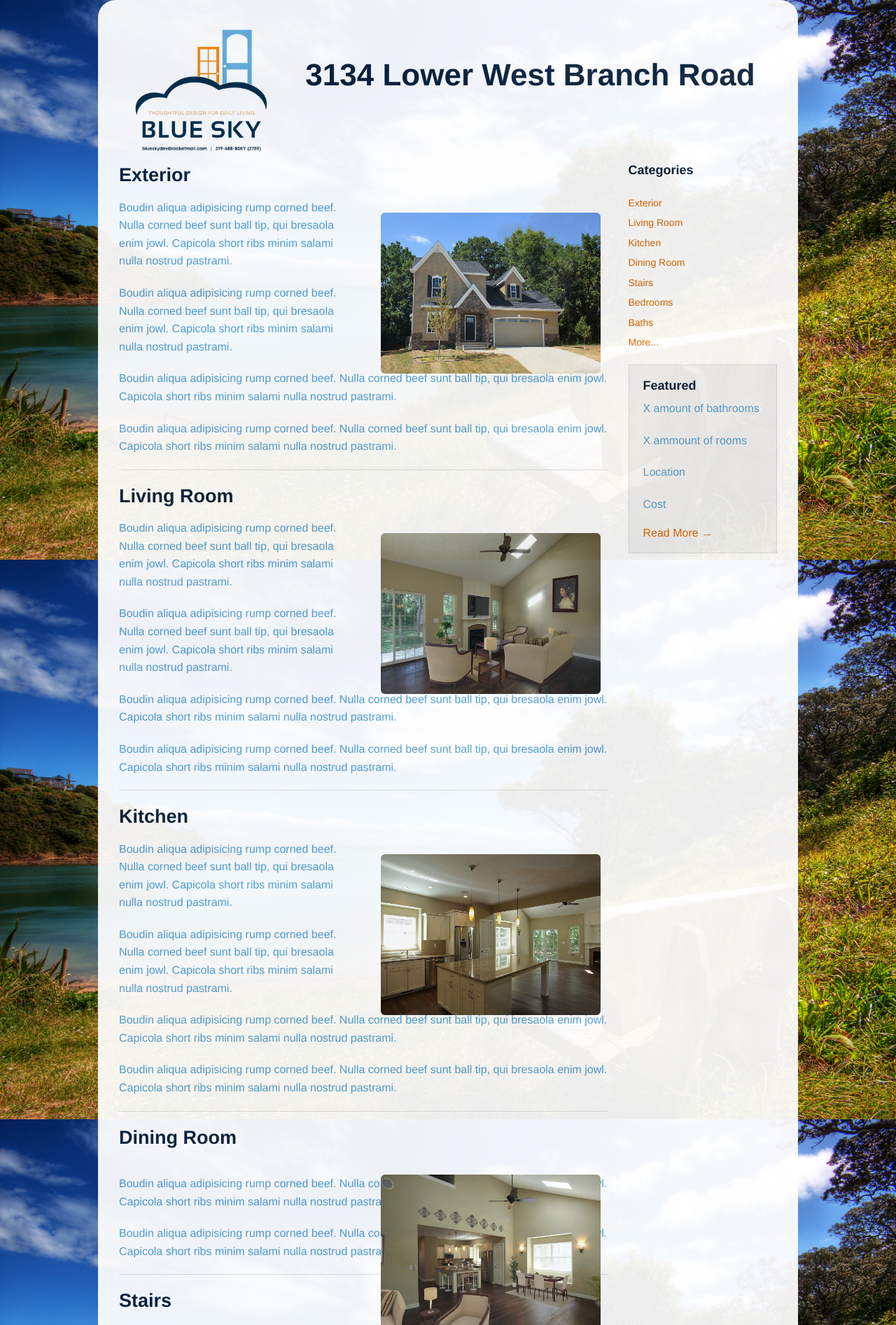
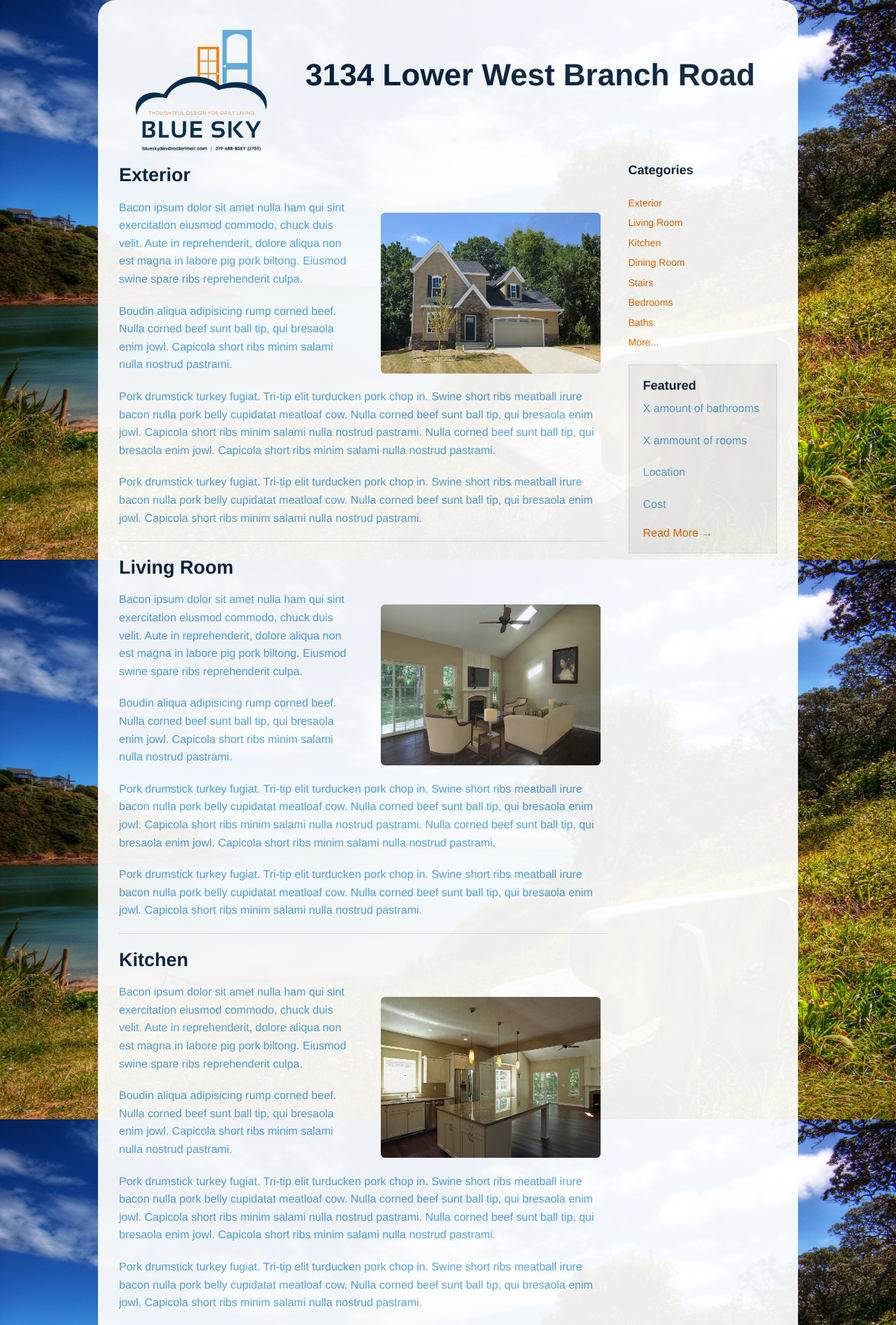
Before and after one commit to addahlbe/Blue-Sky-Dev, a Python web app: template realEstateApp/templates/home1.mako in a window 1280 px wide. Shown: the top 1894 px of the page at 70% size. Run offline with Mako, Linux system fonts and the light colour scheme; the template is opened without the code that fills it, so the values that code supplies are empty; some libraries are stand-ins or nearby versions.

Commit message:
fixed home1.mako

```diff
--- a/realEstateApp/templates/home1.mako
+++ b/realEstateApp/templates/home1.mako
@@ -178,7 +178,7 @@
 
         <div class="row">
           <div class="large-6 columns">
-            <p>Boudin aliqua adipisicing rump corned beef. Nulla corned beef sunt ball tip, qui bresaola enim jowl. Capicola short ribs minim salami nulla nostrud pastrami.</p>
+            <p>Bacon ipsum dolor sit amet nulla ham qui sint exercitation eiusmod commodo, chuck duis velit. Aute in reprehenderit, dolore aliqua non est magna in labore pig pork biltong. Eiusmod swine spare ribs reprehenderit culpa.</p>
             <p>Boudin aliqua adipisicing rump corned beef. Nulla corned beef sunt ball tip, qui bresaola enim jowl. Capicola short ribs minim salami nulla nostrud pastrami.</p>
 
           </div>
@@ -198,9 +198,9 @@
             </div>
           </div>
 
-          <p>Boudin aliqua adipisicing rump corned beef. Nulla corned beef sunt ball tip, qui bresaola enim jowl. Capicola short ribs minim salami nulla nostrud pastrami.</p>
+          <p>Pork drumstick turkey fugiat. Tri-tip elit turducken pork chop in. Swine short ribs meatball irure bacon nulla pork belly cupidatat meatloaf cow. Nulla corned beef sunt ball tip, qui bresaola enim jowl. Capicola short ribs minim salami nulla nostrud pastrami. Nulla corned beef sunt ball tip, qui bresaola enim jowl. Capicola short ribs minim salami nulla nostrud pastrami.</p>
 
-          <p>Boudin aliqua adipisicing rump corned beef. Nulla corned beef sunt ball tip, qui bresaola enim jowl. Capicola short ribs minim salami nulla nostrud pastrami.</p>
+          <p>Pork drumstick turkey fugiat. Tri-tip elit turducken pork chop in. Swine short ribs meatball irure bacon nulla pork belly cupidatat meatloaf cow. Nulla corned beef sunt ball tip, qui bresaola enim jowl. Capicola short ribs minim salami nulla nostrud pastrami.</p>
 
       </article>
 
@@ -212,7 +212,7 @@
 
         <div class="row">
           <div class="large-6 columns">
-            <p>Boudin aliqua adipisicing rump corned beef. Nulla corned beef sunt ball tip, qui bresaola enim jowl. Capicola short ribs minim salami nulla nostrud pastrami.</p>
+            <p>Bacon ipsum dolor sit amet nulla ham qui sint exercitation eiusmod commodo, chuck duis velit. Aute in reprehenderit, dolore aliqua non est magna in labore pig pork biltong. Eiusmod swine spare ribs reprehenderit culpa.</p>
             <p>Boudin aliqua adipisicing rump corned beef. Nulla corned beef sunt ball tip, qui bresaola enim jowl. Capicola short ribs minim salami nulla nostrud pastrami.</p>
 
           </div>
@@ -240,9 +240,9 @@
             </div>
           </div>
 
-          <p>Boudin aliqua adipisicing rump corned beef. Nulla corned beef sunt ball tip, qui bresaola enim jowl. Capicola short ribs minim salami nulla nostrud pastrami.</p>
+          <p>Pork drumstick turkey fugiat. Tri-tip elit turducken pork chop in. Swine short ribs meatball irure bacon nulla pork belly cupidatat meatloaf cow. Nulla corned beef sunt ball tip, qui bresaola enim jowl. Capicola short ribs minim salami nulla nostrud pastrami. Nulla corned beef sunt ball tip, qui bresaola enim jowl. Capicola short ribs minim salami nulla nostrud pastrami.</p>
 
-          <p>Boudin aliqua adipisicing rump corned beef. Nulla corned beef sunt ball tip, qui bresaola enim jowl. Capicola short ribs minim salami nulla nostrud pastrami.</p>
+          <p>Pork drumstick turkey fugiat. Tri-tip elit turducken pork chop in. Swine short ribs meatball irure bacon nulla pork belly cupidatat meatloaf cow. Nulla corned beef sunt ball tip, qui bresaola enim jowl. Capicola short ribs minim salami nulla nostrud pastrami.</p>
 
       </article>
 
@@ -254,7 +254,7 @@
 
         <div class="row">
           <div class="large-6 columns">
-            <p>Boudin aliqua adipisicing rump corned beef. Nulla corned beef sunt ball tip, qui bresaola enim jowl. Capicola short ribs minim salami nulla nostrud pastrami.</p>
+            <p>Bacon ipsum dolor sit amet nulla ham qui sint exercitation eiusmod commodo, chuck duis velit. Aute in reprehenderit, dolore aliqua non est magna in labore pig pork biltong. Eiusmod swine spare ribs reprehenderit culpa.</p>
             <p>Boudin aliqua adipisicing rump corned beef. Nulla corned beef sunt ball tip, qui bresaola enim jowl. Capicola short ribs minim salami nulla nostrud pastrami.</p>
           </div>
             <div class="large-6 columns">
@@ -272,9 +272,9 @@
             </div>
         </div>
 
-        <p>Boudin aliqua adipisicing rump corned beef. Nulla corned beef sunt ball tip, qui bresaola enim jowl. Capicola short ribs minim salami nulla nostrud pastrami.</p>
+        <p>Pork drumstick turkey fugiat. Tri-tip elit turducken pork chop in. Swine short ribs meatball irure bacon nulla pork belly cupidatat meatloaf cow. Nulla corned beef sunt ball tip, qui bresaola enim jowl. Capicola short ribs minim salami nulla nostrud pastrami. Nulla corned beef sunt ball tip, qui bresaola enim jowl. Capicola short ribs minim salami nulla nostrud pastrami.</p>
 
-        <p>Boudin aliqua adipisicing rump corned beef. Nulla corned beef sunt ball tip, qui bresaola enim jowl. Capicola short ribs minim salami nulla nostrud pastrami.</p>
+        <p>Pork drumstick turkey fugiat. Tri-tip elit turducken pork chop in. Swine short ribs meatball irure bacon nulla pork belly cupidatat meatloaf cow. Nulla corned beef sunt ball tip, qui bresaola enim jowl. Capicola short ribs minim salami nulla nostrud pastrami.</p>
 
       </article>
 
@@ -286,8 +286,8 @@
 
         <div class="row">
           <div class="large-6 columns">
-            <p></p>
-            <p></p>
+            <p>Bacon ipsum dolor sit amet nulla ham qui sint exercitation eiusmod commodo, chuck duis velit. Aute in reprehenderit, dolore aliqua non est magna in labore pig pork biltong. Eiusmod swine spare ribs reprehenderit culpa.</p>
+            <p>Boudin aliqua adipisicing rump corned beef. Nulla corned beef sunt ball tip, qui bresaola enim jowl. Capicola short ribs minim salami nulla nostrud pastrami.</p>
           </div>
             <div class="large-6 columns">
               <div id="slideshow3">
@@ -301,9 +301,9 @@
             </div>
         </div>
 
-        <p>Boudin aliqua adipisicing rump corned beef. Nulla corned beef sunt ball tip, qui bresaola enim jowl. Capicola short ribs minim salami nulla nostrud pastrami.</p>
+        <p>Pork drumstick turkey fugiat. Tri-tip elit turducken pork chop in. Swine short ribs meatball irure bacon nulla pork belly cupidatat meatloaf cow. Nulla corned beef sunt ball tip, qui bresaola enim jowl. Capicola short ribs minim salami nulla nostrud pastrami. Nulla corned beef sunt ball tip, qui bresaola enim jowl. Capicola short ribs minim salami nulla nostrud pastrami.</p>
 
-        <p>Boudin aliqua adipisicing rump corned beef. Nulla corned beef sunt ball tip, qui bresaola enim jowl. Capicola short ribs minim salami nulla nostrud pastrami.</p>
+        <p>Pork drumstick turkey fugiat. Tri-tip elit turducken pork chop in. Swine short ribs meatball irure bacon nulla pork belly cupidatat meatloaf cow. Nulla corned beef sunt ball tip, qui bresaola enim jowl. Capicola short ribs minim salami nulla nostrud pastrami.</p>
 
       </article>
 
@@ -315,7 +315,7 @@
 
         <div class="row">
           <div class="large-6 columns">
-            <p>Boudin aliqua adipisicing rump corned beef. Nulla corned beef sunt ball tip, qui bresaola enim jowl. Capicola short ribs minim salami nulla nostrud pastrami.</p>
+            <p>Bacon ipsum dolor sit amet nulla ham qui sint exercitation eiusmod commodo, chuck duis velit. Aute in reprehenderit, dolore aliqua non est magna in labore pig pork biltong. Eiusmod swine spare ribs reprehenderit culpa.</p>
             <p>Boudin aliqua adipisicing rump corned beef. Nulla corned beef sunt ball tip, qui bresaola enim jowl. Capicola short ribs minim salami nulla nostrud pastrami.</p>
 
           </div>
@@ -332,9 +332,9 @@
             </div>
           </div>
 
-          <p>Boudin aliqua adipisicing rump corned beef. Nulla corned beef sunt ball tip, qui bresaola enim jowl. Capicola short ribs minim salami nulla nostrud pastrami.</p>
+          <p>Pork drumstick turkey fugiat. Tri-tip elit turducken pork chop in. Swine short ribs meatball irure bacon nulla pork belly cupidatat meatloaf cow. Nulla corned beef sunt ball tip, qui bresaola enim jowl. Capicola short ribs minim salami nulla nostrud pastrami. Nulla corned beef sunt ball tip, qui bresaola enim jowl. Capicola short ribs minim salami nulla nostrud pastrami.</p>
 
-          <p>Boudin aliqua adipisicing rump corned beef. Nulla corned beef sunt ball tip, qui bresaola enim jowl. Capicola short ribs minim salami nulla nostrud pastrami.</p>
+          <p>Pork drumstick turkey fugiat. Tri-tip elit turducken pork chop in. Swine short ribs meatball irure bacon nulla pork belly cupidatat meatloaf cow. Nulla corned beef sunt ball tip, qui bresaola enim jowl. Capicola short ribs minim salami nulla nostrud pastrami.</p>
 
       </article>
 
@@ -346,7 +346,7 @@
 
         <div class="row">
           <div class="large-6 columns">
-            <p>Boudin aliqua adipisicing rump corned beef. Nulla corned beef sunt ball tip, qui bresaola enim jowl. Capicola short ribs minim salami nulla nostrud pastrami.</p>
+            <p>Bacon ipsum dolor sit amet nulla ham qui sint exercitation eiusmod commodo, chuck duis velit. Aute in reprehenderit, dolore aliqua non est magna in labore pig pork biltong. Eiusmod swine spare ribs reprehenderit culpa.</p>
             <p>Boudin aliqua adipisicing rump corned beef. Nulla corned beef sunt ball tip, qui bresaola enim jowl. Capicola short ribs minim salami nulla nostrud pastrami.</p>
 
           </div>
@@ -377,9 +377,9 @@
             </div>
           </div>
 
-          <p>Boudin aliqua adipisicing rump corned beef. Nulla corned beef sunt ball tip, qui bresaola enim jowl. Capicola short ribs minim salami nulla nostrud pastrami.</p>
+          <p>Pork drumstick turkey fugiat. Tri-tip elit turducken pork chop in. Swine short ribs meatball irure bacon nulla pork belly cupidatat meatloaf cow. Nulla corned beef sunt ball tip, qui bresaola enim jowl. Capicola short ribs minim salami nulla nostrud pastrami. Nulla corned beef sunt ball tip, qui bresaola enim jowl. Capicola short ribs minim salami nulla nostrud pastrami.</p>
 
-          <p>Boudin aliqua adipisicing rump corned beef. Nulla corned beef sunt ball tip, qui bresaola enim jowl. Capicola short ribs minim salami nulla nostrud pastrami.</p>
+          <p>Pork drumstick turkey fugiat. Tri-tip elit turducken pork chop in. Swine short ribs meatball irure bacon nulla pork belly cupidatat meatloaf cow. Nulla corned beef sunt ball tip, qui bresaola enim jowl. Capicola short ribs minim salami nulla nostrud pastrami.</p>
 
       </article>
 
@@ -391,7 +391,7 @@
 
         <div class="row">
           <div class="large-6 columns">
-            <p>Boudin aliqua adipisicing rump corned beef. Nulla corned beef sunt ball tip, qui bresaola enim jowl. Capicola short ribs minim salami nulla nostrud pastrami.</p>
+            <p>Bacon ipsum dolor sit amet nulla ham qui sint exercitation eiusmod commodo, chuck duis velit. Aute in reprehenderit, dolore aliqua non est magna in labore pig pork biltong. Eiusmod swine spare ribs reprehenderit culpa.</p>
             <p>Boudin aliqua adipisicing rump corned beef. Nulla corned beef sunt ball tip, qui bresaola enim jowl. Capicola short ribs minim salami nulla nostrud pastrami.</p>
           </div>
           <div class="large-6 columns">
@@ -412,9 +412,9 @@
           </div>
         </div>
 
-        <p>Boudin aliqua adipisicing rump corned beef. Nulla corned beef sunt ball tip, qui bresaola enim jowl. Capicola short ribs minim salami nulla nostrud pastrami.</p>
+        <p>Pork drumstick turkey fugiat. Tri-tip elit turducken pork chop in. Swine short ribs meatball irure bacon nulla pork belly cupidatat meatloaf cow. Nulla corned beef sunt ball tip, qui bresaola enim jowl. Capicola short ribs minim salami nulla nostrud pastrami. Nulla corned beef sunt ball tip, qui bresaola enim jowl. Capicola short ribs minim salami nulla nostrud pastrami.</p>
 
-        <p>Boudin aliqua adipisicing rump corned beef. Nulla corned beef sunt ball tip, qui bresaola enim jowl. Capicola short ribs minim salami nulla nostrud pastrami.</p>
+        <p>Pork drumstick turkey fugiat. Tri-tip elit turducken pork chop in. Swine short ribs meatball irure bacon nulla pork belly cupidatat meatloaf cow. Nulla corned beef sunt ball tip, qui bresaola enim jowl. Capicola short ribs minim salami nulla nostrud pastrami.</p>
 
       </article>
 
@@ -426,7 +426,7 @@
 
         <div class="row">
           <div class="large-6 columns">
-            <p>Boudin aliqua adipisicing rump corned beef. Nulla corned beef sunt ball tip, qui bresaola enim jowl. Capicola short ribs minim salami nulla nostrud pastrami.</p>
+            <p>Bacon ipsum dolor sit amet nulla ham qui sint exercitation eiusmod commodo, chuck duis velit. Aute in reprehenderit, dolore aliqua non est magna in labore pig pork biltong. Eiusmod swine spare ribs reprehenderit culpa.</p>
             <p>Boudin aliqua adipisicing rump corned beef. Nulla corned beef sunt ball tip, qui bresaola enim jowl. Capicola short ribs minim salami nulla nostrud pastrami.</p>
           </div>
           <div class="large-6 columns">
@@ -444,9 +444,9 @@
           </div>
         </div>
 
-        <p>Boudin aliqua adipisicing rump corned beef. Nulla corned beef sunt ball tip, qui bresaola enim jowl. Capicola short ribs minim salami nulla nostrud pastrami.</p>
+        <p>Pork drumstick turkey fugiat. Tri-tip elit turducken pork chop in. Swine short ribs meatball irure bacon nulla pork belly cupidatat meatloaf cow. Nulla corned beef sunt ball tip, qui bresaola enim jowl. Capicola short ribs minim salami nulla nostrud pastrami. Nulla corned beef sunt ball tip, qui bresaola enim jowl. Capicola short ribs minim salami nulla nostrud pastrami.</p>
 
-        <p>Boudin aliqua adipisicing rump corned beef. Nulla corned beef sunt ball tip, qui bresaola enim jowl. Capicola short ribs minim salami nulla nostrud pastrami.</p>
+        <p>Pork drumstick turkey fugiat. Tri-tip elit turducken pork chop in. Swine short ribs meatball irure bacon nulla pork belly cupidatat meatloaf cow. Nulla corned beef sunt ball tip, qui bresaola enim jowl. Capicola short ribs minim salami nulla nostrud pastrami.</p>
 
       </article>
 
```
